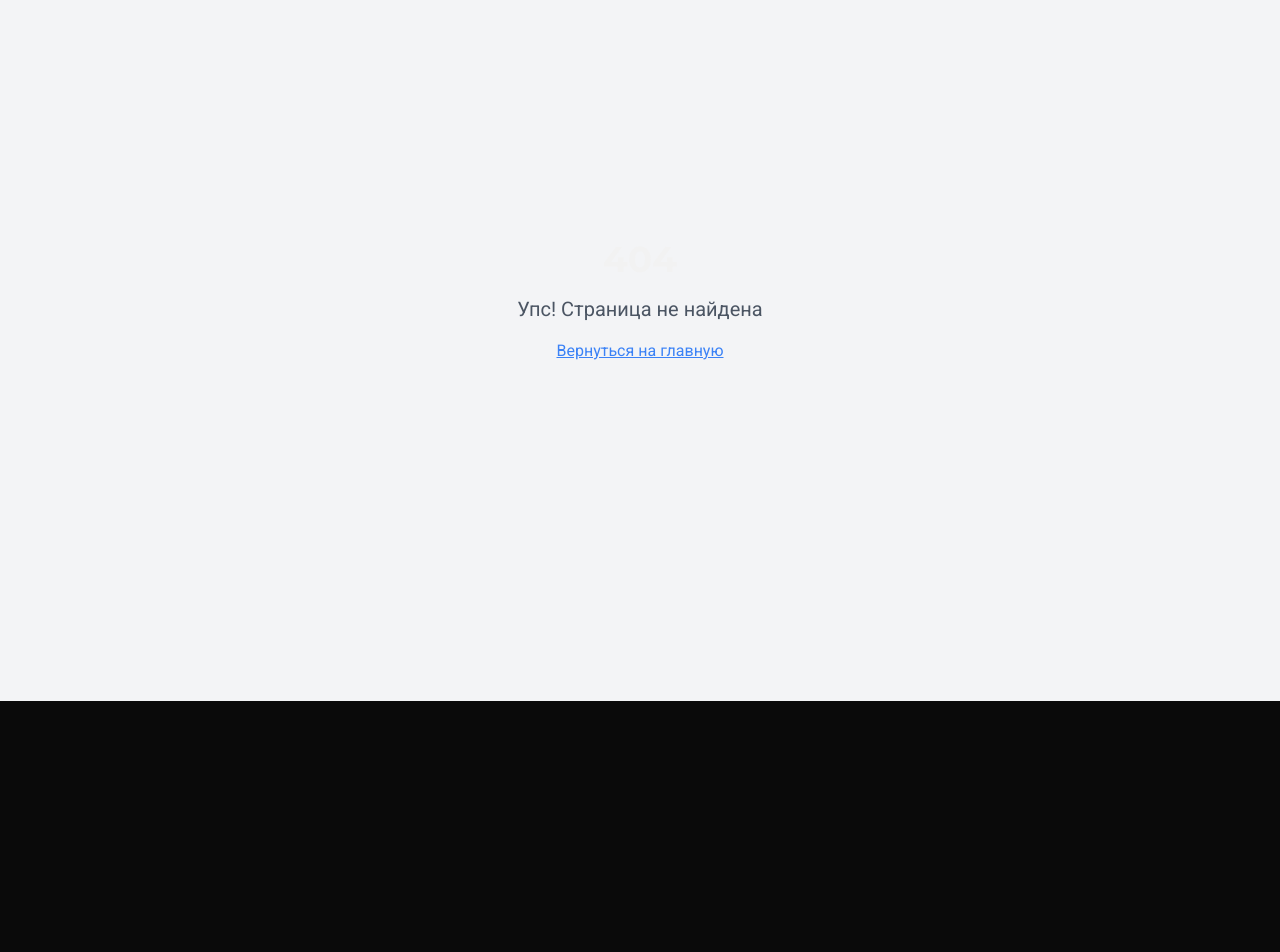
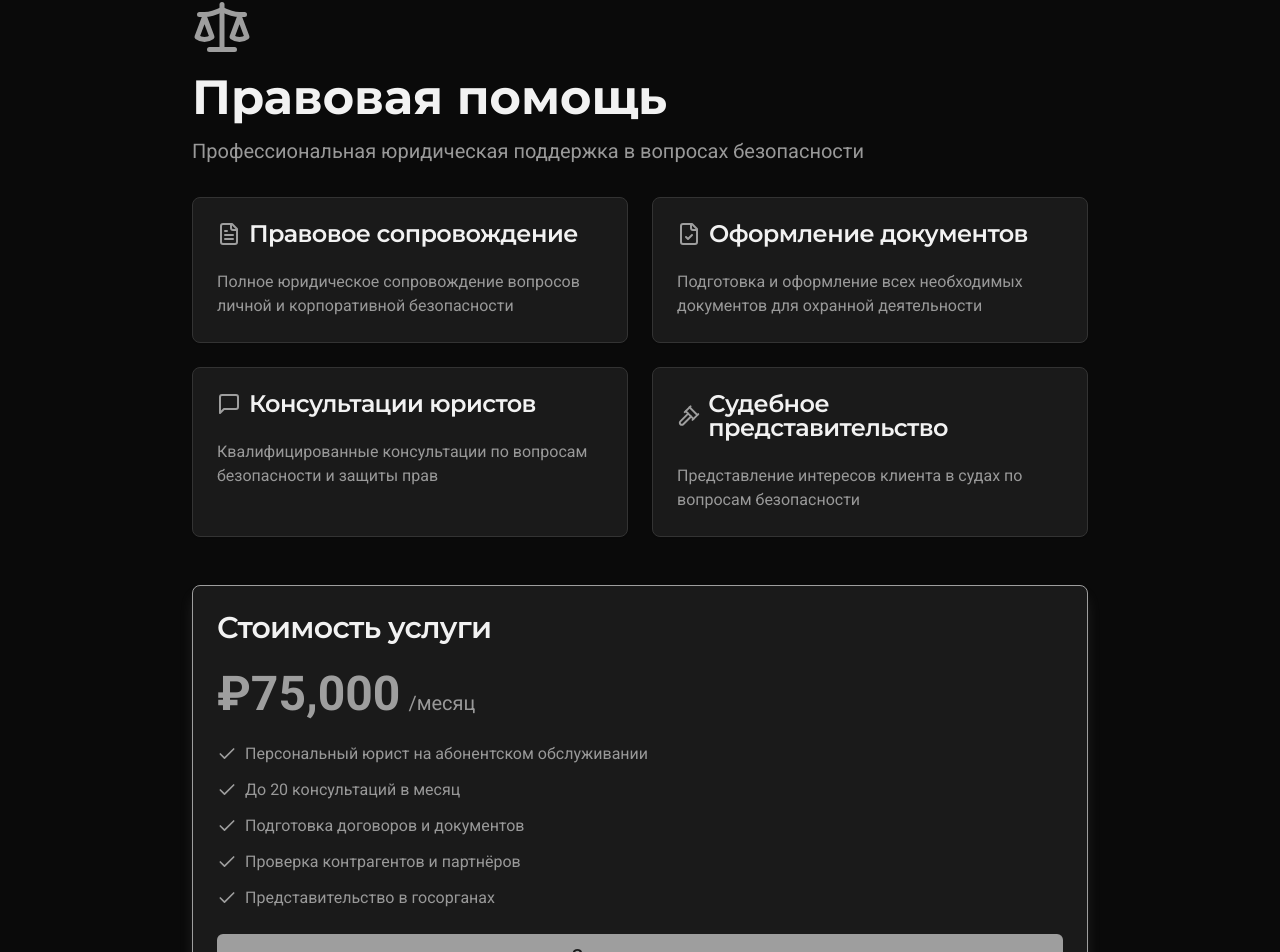
Before and after one commit to pr-poehali-dev/black-people-guard-site, a React (Vite) app: page /service/legal-support in a window 1280 px wide. Before the commit this address had no page. Shown: the part 99-1051 px from the top of the page. Before the commit the page ends 800 px from the top, so only its background shows below. Built offline with nearby package versions, Linux system fonts and the light colour scheme.

Commit message:
Добавить правовую помощь в услуги

```diff
--- a/src/App.tsx
+++ b/src/App.tsx
@@ -8,7 +8,7 @@ import Index from "./pages/Index";
 import PersonalSecurity from "./pages/PersonalSecurity";
 import Escort from "./pages/Escort";
 import PropertySecurity from "./pages/PropertySecurity";
-import BusinessSecurity from "./pages/BusinessSecurity";
+import LegalSupport from "./pages/LegalSupport";
 import NotFound from "./pages/NotFound";
 
 const queryClient = new QueryClient();
@@ -24,7 +24,7 @@ const App = () => (
           <Route path="/service/personal-security" element={<PersonalSecurity />} />
           <Route path="/service/escort" element={<Escort />} />
           <Route path="/service/property-security" element={<PropertySecurity />} />
-          <Route path="/service/business-security" element={<BusinessSecurity />} />
+          <Route path="/service/legal-support" element={<LegalSupport />} />
           {/* ADD ALL CUSTOM ROUTES ABOVE THE CATCH-ALL "*" ROUTE */}
           <Route path="*" element={<NotFound />} />
         </Routes>
--- a/src/pages/Index.tsx
+++ b/src/pages/Index.tsx
@@ -209,28 +209,28 @@ const Index = () => {
 
               <Card
                 className="border-border hover:border-primary transition-all duration-300 hover:shadow-lg hover:shadow-primary/20 cursor-pointer"
-                onClick={() => navigate('/service/business-security')}
+                onClick={() => navigate('/service/legal-support')}
               >
                 <CardHeader>
-                  <Icon name="Briefcase" size={40} className="text-primary mb-4" />
-                  <CardTitle>Деловая безопасность</CardTitle>
+                  <Icon name="Scale" size={40} className="text-primary mb-4" />
+                  <CardTitle>Правовая помощь</CardTitle>
                   <CardDescription>
-                    Защита при проведении деловых встреч
+                    Юридическая поддержка в сфере безопасности
                   </CardDescription>
                 </CardHeader>
                 <CardContent>
                   <ul className="space-y-2 text-sm text-muted-foreground">
                     <li className="flex items-center gap-2">
                       <Icon name="Check" size={16} className="text-primary" />
-                      Охрана переговоров
+                      Правовое сопровождение
                     </li>
                     <li className="flex items-center gap-2">
                       <Icon name="Check" size={16} className="text-primary" />
-                      Проверка помещений
+                      Оформление документов
                     </li>
                     <li className="flex items-center gap-2">
                       <Icon name="Check" size={16} className="text-primary" />
-                      Контроль информации
+                      Консультации юристов
                     </li>
                   </ul>
                   <Button className="w-full mt-4" variant="outline">
--- a/src/pages/BusinessSecurity.tsx
+++ b/src/pages/LegalSupport.tsx
@@ -3,7 +3,7 @@ import { Button } from '@/components/ui/button';
 import { Card, CardContent, CardHeader, CardTitle } from '@/components/ui/card';
 import Icon from '@/components/ui/icon';
 
-const BusinessSecurity = () => {
+const LegalSupport = () => {
   const navigate = useNavigate();
 
   return (
@@ -27,10 +27,10 @@ const BusinessSecurity = () => {
         <div className="container mx-auto px-4">
           <div className="max-w-4xl mx-auto">
             <div className="mb-8">
-              <Icon name="Briefcase" size={60} className="text-primary mb-4" />
-              <h1 className="text-5xl font-bold mb-4">Деловая безопасность</h1>
+              <Icon name="Scale" size={60} className="text-primary mb-4" />
+              <h1 className="text-5xl font-bold mb-4">Правовая помощь</h1>
               <p className="text-xl text-muted-foreground">
-                Комплексная защита при проведении деловых встреч и переговоров
+                Профессиональная юридическая поддержка в вопросах безопасности
               </p>
             </div>
 
@@ -38,27 +38,13 @@ const BusinessSecurity = () => {
               <Card className="border-border">
                 <CardHeader>
                   <CardTitle className="flex items-center gap-2">
-                    <Icon name="ShieldCheck" size={24} className="text-primary" />
-                    Охрана переговоров
+                    <Icon name="FileText" size={24} className="text-primary" />
+                    Правовое сопровождение
                   </CardTitle>
                 </CardHeader>
                 <CardContent>
                   <p className="text-muted-foreground">
-                    Обеспечение безопасности во время важных деловых встреч и переговоров
-                  </p>
-                </CardContent>
-              </Card>
-
-              <Card className="border-border">
-                <CardHeader>
-                  <CardTitle className="flex items-center gap-2">
-                    <Icon name="SearchCheck" size={24} className="text-primary" />
-                    Проверка помещений
-                  </CardTitle>
-                </CardHeader>
-                <CardContent>
-                  <p className="text-muted-foreground">
-                    Техническая проверка помещений на наличие подслушивающих устройств
+                    Полное юридическое сопровождение вопросов личной и корпоративной безопасности
                   </p>
                 </CardContent>
               </Card>
@@ -67,12 +53,12 @@ const BusinessSecurity = () => {
                 <CardHeader>
                   <CardTitle className="flex items-center gap-2">
                     <Icon name="FileCheck" size={24} className="text-primary" />
-                    Контроль информации
+                    Оформление документов
                   </CardTitle>
                 </CardHeader>
                 <CardContent>
                   <p className="text-muted-foreground">
-                    Защита конфиденциальной информации и контроль утечек данных
+                    Подготовка и оформление всех необходимых документов для охранной деятельности
                   </p>
                 </CardContent>
               </Card>
@@ -80,13 +66,27 @@ const BusinessSecurity = () => {
               <Card className="border-border">
                 <CardHeader>
                   <CardTitle className="flex items-center gap-2">
-                    <Icon name="Users" size={24} className="text-primary" />
-                    Проверка контрагентов
+                    <Icon name="MessageSquare" size={24} className="text-primary" />
+                    Консультации юристов
                   </CardTitle>
                 </CardHeader>
                 <CardContent>
                   <p className="text-muted-foreground">
-                    Предварительная проверка деловых партнёров и участников встречи
+                    Квалифицированные консультации по вопросам безопасности и защиты прав
+                  </p>
+                </CardContent>
+              </Card>
+
+              <Card className="border-border">
+                <CardHeader>
+                  <CardTitle className="flex items-center gap-2">
+                    <Icon name="Gavel" size={24} className="text-primary" />
+                    Судебное представительство
+                  </CardTitle>
+                </CardHeader>
+                <CardContent>
+                  <p className="text-muted-foreground">
+                    Представление интересов клиента в судах по вопросам безопасности
                   </p>
                 </CardContent>
               </Card>
@@ -99,30 +99,30 @@ const BusinessSecurity = () => {
               <CardContent>
                 <div className="space-y-6">
                   <div className="flex items-baseline gap-2">
-                    <span className="text-5xl font-bold text-primary">₽145,000</span>
+                    <span className="text-5xl font-bold text-primary">₽75,000</span>
                     <span className="text-xl text-muted-foreground">/месяц</span>
                   </div>
 
                   <div className="space-y-3 text-muted-foreground">
                     <p className="flex items-center gap-2">
                       <Icon name="Check" size={20} className="text-primary" />
-                      До 10 охраняемых встреч в месяц
+                      Персональный юрист на абонентском обслуживании
                     </p>
                     <p className="flex items-center gap-2">
                       <Icon name="Check" size={20} className="text-primary" />
-                      Техническая проверка помещений перед встречей
+                      До 20 консультаций в месяц
                     </p>
                     <p className="flex items-center gap-2">
                       <Icon name="Check" size={20} className="text-primary" />
-                      Команда из 2-3 специалистов на встрече
+                      Подготовка договоров и документов
                     </p>
                     <p className="flex items-center gap-2">
                       <Icon name="Check" size={20} className="text-primary" />
-                      Базовая проверка контрагентов
+                      Проверка контрагентов и партнёров
                     </p>
                     <p className="flex items-center gap-2">
                       <Icon name="Check" size={20} className="text-primary" />
-                      Защита от прослушки и видеозаписи
+                      Представительство в госорганах
                     </p>
                   </div>
 
@@ -138,15 +138,15 @@ const BusinessSecurity = () => {
               <div className="space-y-3 text-muted-foreground">
                 <p className="flex items-center gap-2">
                   <Icon name="Plus" size={18} className="text-primary" />
-                  Дополнительные встречи: ₽15,000 за встречу
+                  Судебное представительство: от ₽50,000 за дело
                 </p>
                 <p className="flex items-center gap-2">
                   <Icon name="Plus" size={18} className="text-primary" />
-                  Углубленная проверка контрагентов: ₽25,000 за человека
+                  Срочные консультации (24/7): +₽25,000/месяц
                 </p>
                 <p className="flex items-center gap-2">
                   <Icon name="Plus" size={18} className="text-primary" />
-                  Личное сопровождение руководителя: +₽85,000/месяц
+                  Полный юридический аудит: ₽85,000 единоразово
                 </p>
               </div>
             </div>
@@ -163,4 +163,4 @@ const BusinessSecurity = () => {
   );
 };
 
-export default BusinessSecurity;
+export default LegalSupport;
```
